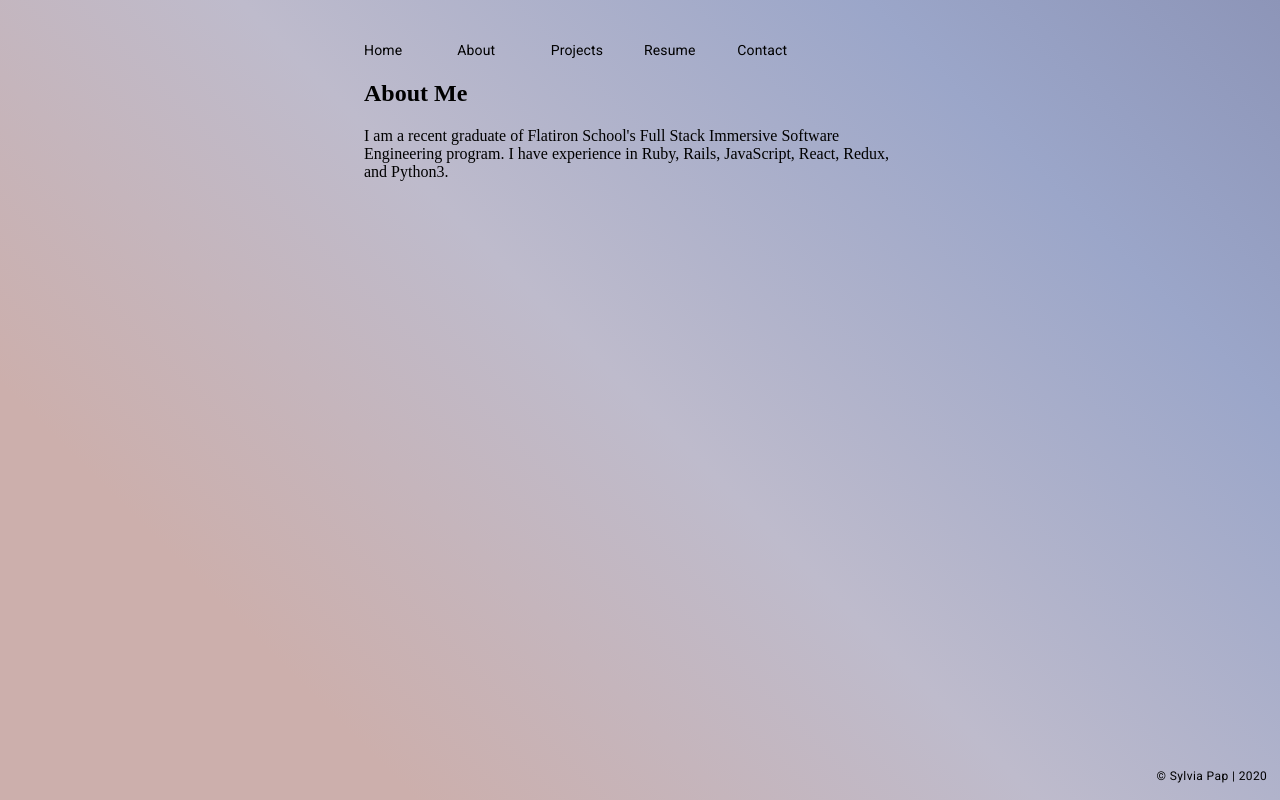
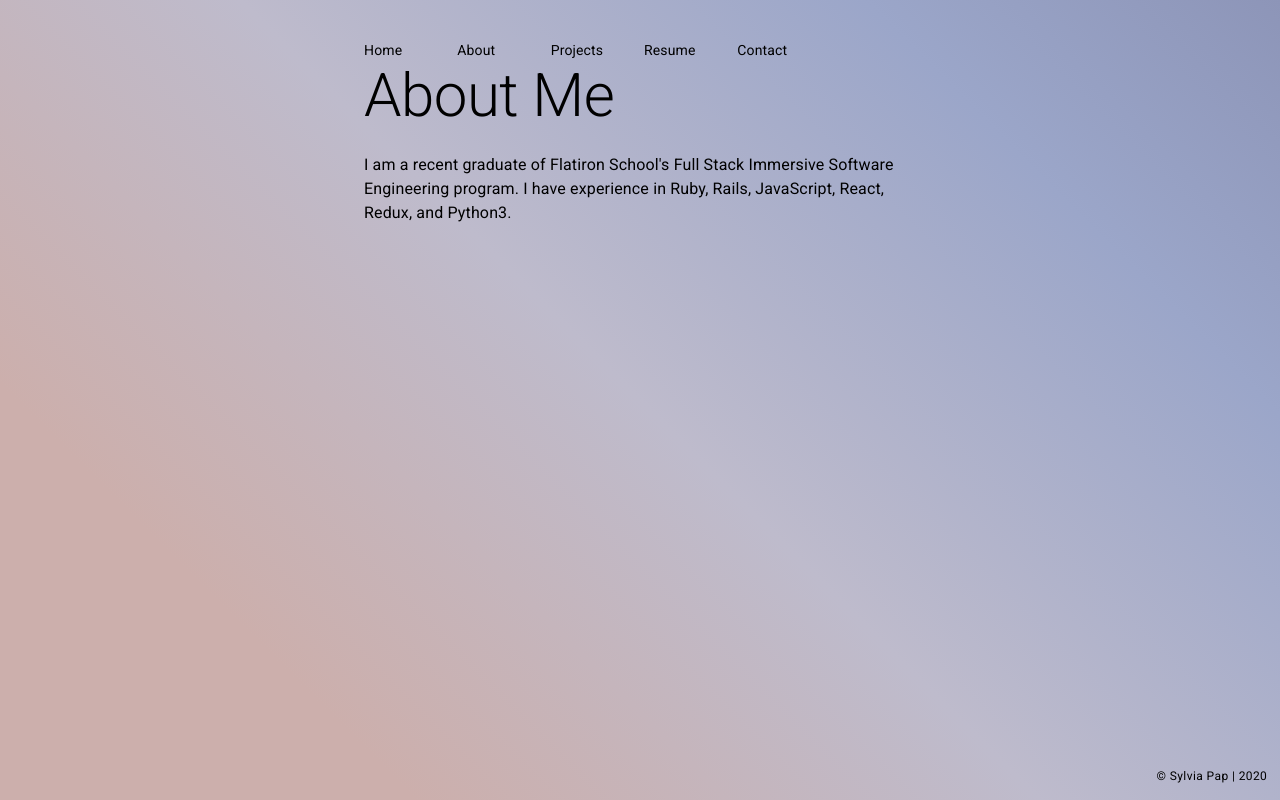
Before and after one commit to sylviapap/personal-site-react, a React (Create React App) app: page /about in a window 1280 px wide. Built offline with nearby package versions, Linux system fonts and the light colour scheme.

Commit message:
add typography

```diff
--- a/src/App.js
+++ b/src/App.js
@@ -7,6 +7,7 @@ import Home from './pages/Home';
 import Footer from './components/Footer';
 import About from './pages/About';
 import Contact from './pages/Contact';
+import Projects from './pages/Projects';
 
 import Container from '@material-ui/core/Container';
 import Box from '@material-ui/core/Box';
@@ -21,6 +22,7 @@ class App extends Component {
             <Route exact path="/" component={Home} />
             <Route path="/about" component={About} />
             <Route path="/contact" component={Contact} />
+            <Route path="/projects" component={Projects} />
             <Footer />
           </Box>
         </Container>
--- a/src/pages/About.js
+++ b/src/pages/About.js
@@ -1,5 +1,7 @@
 import React, { Component } from 'react';
 import {data} from '../services/data'
+
+import Typography from '@material-ui/core/Typography';
 
 class About extends Component {
   render() {
@@ -7,12 +9,12 @@ class About extends Component {
 
     return (
       <section id="about">
-      <div className="row">
-         <div className="nine columns main-col">
-            <h2>About Me</h2>
-            <p>{bio}</p>
-         </div>
-      </div>
+        <Typography variant="h2" component="h2" gutterBottom>
+          About Me
+        </Typography>
+        <Typography variant="body1" gutterBottom>
+          {bio}
+        </Typography>
       </section>
     );
   }
--- a/src/pages/Contact.js
+++ b/src/pages/Contact.js
@@ -1,5 +1,7 @@
 import React, { Component } from 'react';
 import {data} from '../services/data'
+
+import Typography from '@material-ui/core/Typography';
 
 class Contact extends Component {
   render() {
@@ -8,11 +10,13 @@ class Contact extends Component {
 
     return (
       <section id="contact">
-        <div className="row">
-          <h2>Contact Me</h2>
-          <p>{email}</p>
-          <p>{phone}</p>
-        </div>
+        <Typography variant="h2" component="h2" gutterBottom>
+          Contact Me
+        </Typography>
+        <Typography variant="body1" gutterBottom>
+          {email}<br></br>
+          {phone}
+        </Typography>
       </section>
     );
   }
--- a/src/pages/Projects.js
+++ b/src/pages/Projects.js
@@ -1,5 +1,7 @@
 import React, { Component } from 'react';
 import {data} from '../services/data'
+
+import Typography from '@material-ui/core/Typography';
 
 class Projects extends Component {
   render() {
@@ -7,7 +9,12 @@ class Projects extends Component {
 
     return (
       <section id="projects">
-
+        <Typography variant="h2" component="h2" gutterBottom>
+          Projects
+        </Typography>
+        <Typography variant="body1" gutterBottom>
+          {}
+        </Typography>
       </section>
     );
   }
```
